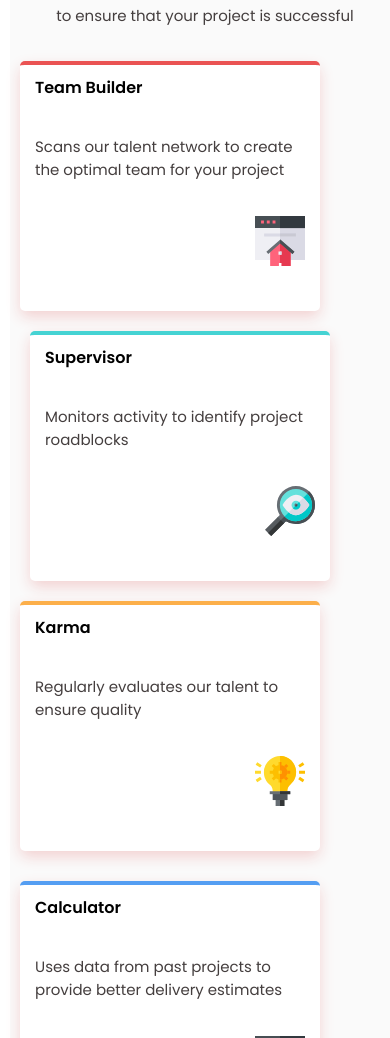
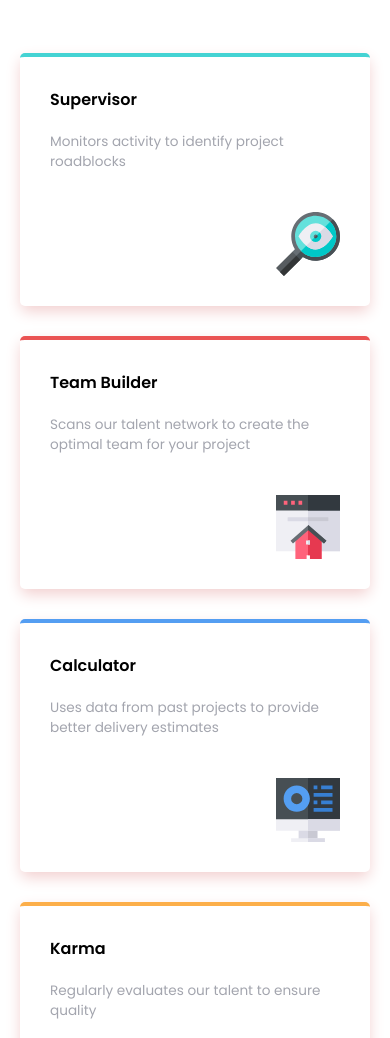
Before and after one commit to TKamote/FrontendMentor_4C_master, a plain HTML site: page index.html in a window 390 px wide. Shown: the part 329-1367 px from the top of the page. Drawn offline with Linux system fonts and the light colour scheme.

Commit message:
new push

```diff
--- a/index.html
+++ b/index.html
@@ -9,21 +9,15 @@
   <link href="https://fonts.googleapis.com/css2?family=Poppins:wght@200;400;600&display=swap" rel="stylesheet">
   <title>Frontend Mentor | Four card feature section</title>
 
-  <!-- Feel free to remove these styles or customise in your own stylesheet 👍 -->
-  <!--<style>
-    .attribution { font-size: 11px; text-align: center; }
-    .attribution a { color: hsl(228, 45%, 44%); }
-  </style>-->
 </head>
 <body>
+  <div class = "header">
+    <h1 id = "reliable">Reliable, efficient delivery</h1>
+    <h1 id ="powered">Powered by Technology</h1>
+    <p>Our Artificial Intelligence powered tools use millions of project data points to ensure that your project is successful</p>
+  </div>
   <div class ="container">
-    <div class = "header">
-      <p id = "reliable">Reliable, efficient delivery</p>
-      <h2 id ="powered">Powered by Technology</h2>
-      <p>Our Artificial Intelligence powered tools use millions of project data points </p>
-      <p>to ensure that your project is successful</p>
-    </div>
-    <div class = "Supervisor">
+    <div class = "Supervisor box">
       <h4>Supervisor</h4>
       <p>Monitors activity to identify project roadblocks</p>
       <div class ="image">
@@ -31,27 +25,28 @@
       </div>
 
     </div>
-    <div class ="Team-Builder">
+    <div class ="Team-Builder box">
       <h4>Team Builder</h4>
       <p>Scans our talent network to create the optimal team for your project</p>
       <div class ="image">
         <img src="images/icon-team-builder.svg" alt="icon-team-builder">
       </div>
     </div>
-    <div class ="Karma">
+    <div class = "Calculator box">
+      <h4>Calculator</h4>
+      <p>Uses data from past projects to provide better delivery estimates</p>
+      <div class ="image">
+        <img src="images/icon-calculator.svg" alt="icon-calculator">
+      </div>
+    </div>
+    <div class ="Karma box">
       <h4>Karma</h4>
       <p>Regularly evaluates our talent to ensure quality</p>
       <div class ="image">
         <img src="images/icon-karma.svg" alt="icon-karma">
       </div>
     </div>
-    <div class = "Calculator">
-      <h4>Calculator</h4>
-      <p>Uses data from past projects to provide better delivery estimates</p>
-      <div class ="image">
-        <img src="images/icon-calculator.svg" alt="icon-calculator">
-      </div>
-    </div>
+
   </div>
   <footer>
     <p class="attribution">
--- a/style.css
+++ b/style.css
@@ -4,180 +4,97 @@
 	font-family: 'Poppins', sans-serif;
 	box-sizing: border-box;
 }
-
+p {
+	color: hsl(229, 6%, 66%);
+}
 body {
 	max-width: 1440px;
 	margin: 70px 150px ;
 	padding: 0px;
 	background-color: transparent;
 }
-.container {
-	display: grid;
-	grid-template-columns: 1fr;
-	grid-template-rows: auto;
-	margin: 10px;
-	width: 100%;
-	height: auto;
-	background-color: hsl(0, 0%, 98%);
-	margin: 10px;
+
+.header {
+	max-width: 800px;
+	margin: 30px auto 50px auto;
+	text-align: center;
+	display: flex;
+	flex-wrap: wrap;
+	flex-direction: column;
+	justify-content: center;
 }
-.header {
-	grid-row: 1 / 3;
-	grid-column: 1 / 4;
-	max-width: 1440px;
-	min-width: max;
-	height: 250px;
-	text-align: center;
-	margin-top: 50px;
-}
-.header p {
-	margin: 0 ;
-}
+
 #reliable {
-	font-size: 30px;
 	font-weight: 200;
-	margin-bottom: 0;
 }
 #powered {
-	margin-top: 0;
+	padding-bottom: 20px;
+}
+.container {
+	max-width: 1150px;
+	display: flex;
+	justify-content: center;
+	margin: 0 auto;
+	flex-wrap: wrap;
+}
+.box {
+	width: 350px;
+	margin: 15px;
+	border-radius: 5px;
+	padding: 30px;
+
+}
+.box h4 {
+	padding-bottom: 20px;
+}
+.box p {
+	padding-bottom: 20px;
+	font-size: .85rem;
+}
+.box img {
+	display: block;
+	margin-left: auto;
+}
+.Supervisor {
+	box-shadow: 0px 6px 15px -1px hsl(0, 59%, 88%);
+	border-top:solid hsl(180, 62%, 55%) 4px;
+	transform: translateY(50%);
 }
 .Team-Builder {
-	grid-row: 3 / 5;
-	grid-column: 2 / 3;
-	width: 300px;
-	height: 250px;
-	background-color: white;
-	box-sizing: border-box;
-	padding: 10px 15px;
 	box-shadow: 0px 6px 15px -1px hsl(0, 59%, 88%);
 	border-top:solid hsl(0, 78%, 62%) 4px;
-	border-radius: 5px;
-	margin: 10px;
-}
-.Supervisor {
-	grid-row: 4 / 6;
-	grid-column: 1 / 2;
-	width: 300px;
-	height: 250px;
-	background-color: white;
-	box-sizing: border-box;
-	padding: 10px 15px;
-	box-shadow: 0px 6px 15px -1px hsl(0, 59%, 88%);
-	border-top:solid hsl(180, 62%, 55%) 4px;
-	border-radius: 5px;
-	margin: 10px 10px 10px 20px;
-}
-img {
-	width: 50px;
-	height: auto;
-	float: right;
-}
-.Karma {
-	grid-row: 5 / 7;
-	grid-column: 2 / 3;
-	width: 300px;
-	height: 250px;
-	background-color: white;
-	box-sizing: border-box;
-	box-shadow: 0px 6px 15px -1px hsl(0, 59%, 88%);
-	border-top:solid hsl(34, 97%, 64%) 4px;
-	border-radius: 5px;
-	padding: 10px 15px;
-	margin: 10px 10px 20px 10px;
-}
-.Calculator {
-	grid-row: 4 / 6;
-	grid-column: 3 / 4;
-	width: 300px;
-	height: 250px;
-	background-color: white;
-	box-sizing: border-box;
-	box-shadow: 0px 6px 15px -1px hsl(0, 59%, 88%);
-	border-top:solid hsl(212, 86%, 64%) 4px;
-	border-radius: 5px;
-	padding: 10px 15px;
-	margin: 10px 20px 10px 10px;
-}
-p {
-	font-size: 15px;
-	color: rgb(68, 62, 62) ;
 }
 
 img {
-	width: 50px;
-	height: auto;
-	float: right;
+	margin-top: 20px;
 }
-@media only screen and (max-width: 1110px) {
+.Karma {
+	box-shadow: 0px 6px 15px -1px hsl(0, 59%, 88%);
+	border-top:solid hsl(34, 97%, 64%) 4px;
+}
+.Calculator {
+	box-shadow: 0px 6px 15px -1px hsl(0, 59%, 88%);
+	border-top:solid hsl(212, 86%, 64%) 4px;
+	transform: translateY(50%);
+}
+.attribution {
+	padding-top: 70px;
+	text-align: center;margin-top: 70px;
+	font-size: 12px;
+}
+@media (max-width: 980px) {
 	body {
-		background-color: transparent;
-		display: grid;
-		grid-template-columns: 1fr;
-		position: relative;
-		margin-left: 50%;
-		margin-right: 50%;
+		margin: 20px auto ;
+	}
+	.Calculator {
+		transform: translateY(0%);
+	}
+	.Supervisor {
+		transform: translateY(0%);
 	}
 	.header {
-		grid-row: 1 / 2;
-		grid-column: 1 / 2;
-	}
-	.Team-Builder {
-		grid-row: 2 / 3;
-		grid-column: 1 / 2;
-	}
-	.Supervisor {
-		grid-row: 3 / 4;
-		grid-column: 1 / 2;
-	}
-	.Karma {
-		grid-row: 4 / 5;
-		grid-column: 1 / 2;
-	}
-	.Calculator {
-		grid-row: 5 / 6;
-		grid-column: 1 / 2;
+		max-width: 600px;
+		margin-right: 30px;
+		margin-left: 30px;
 	}
 }
-@media only screen and (max-width: 640px) {
-	body {
-		margin: 70px 0px ;
-		padding: 0px;
-		background-color: transparent;
-	}
-	.header {
-		display: grid;
-		grid-row: 1 / 2;
-		grid-column: 1 / 2;
-		padding: 20px 40px;
-		box-sizing: border-box;
-		width: 100%;
-	}
-	.Team-Builder {
-		display: grid;
-		grid-row: 2 / 3;
-		grid-column: 1 / 2;
-
-	}
-	.Supervisor {
-		display: grid;
-		grid-row: 3 / 4;
-		grid-column: 1 / 2;
-	}
-	.Karma {
-		display: grid;
-		grid-row: 4 / 5;
-		grid-column: 1 / 2;
-
-	}
-	.Calculator {
-		display: grid;
-		grid-row: 5 / 6;
-		grid-column: 1 / 2;
-
-	}
-	img {
-		width: 50px;
-		height: auto;
-		float: right;
-	}
-}
```
Also changed, not shown: design/desktop-design.jpg.
